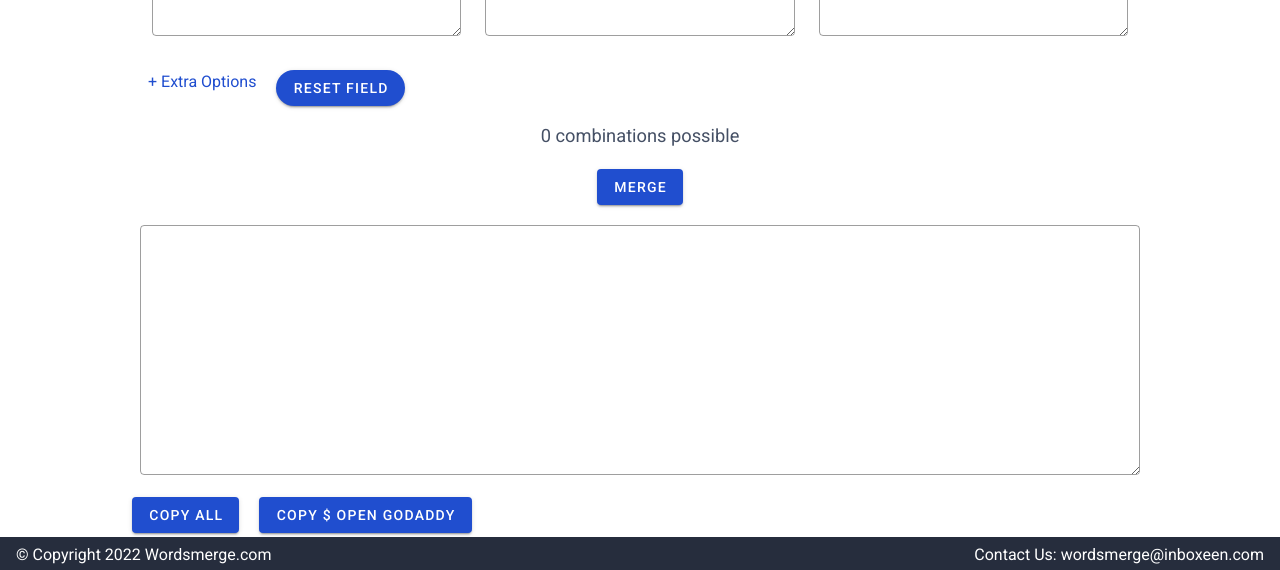
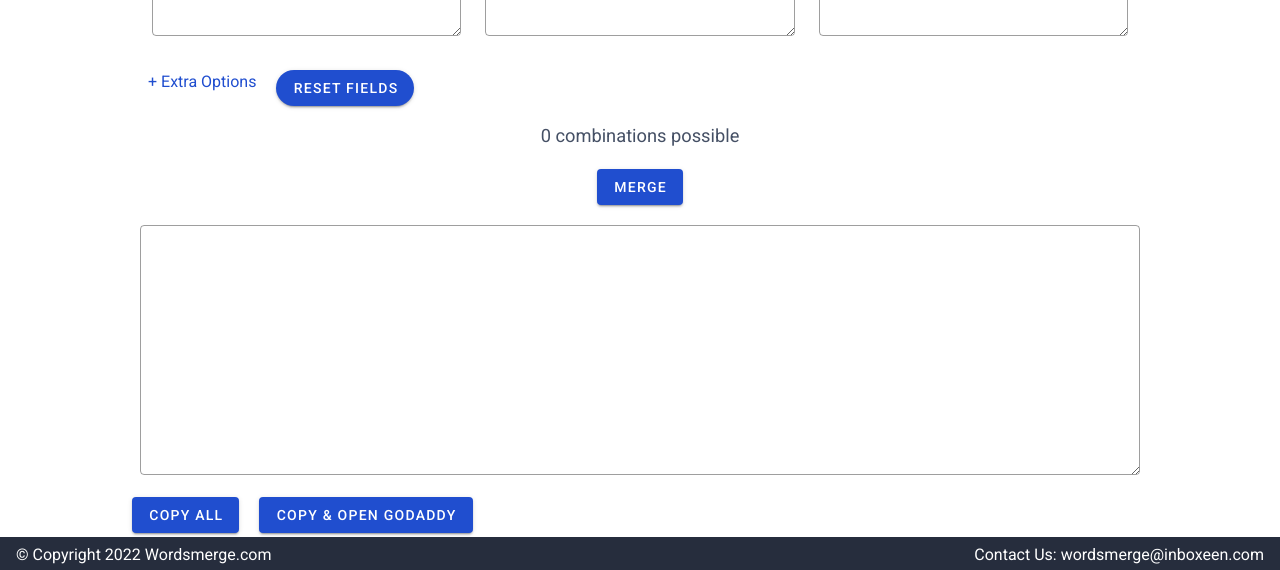
Before and after one commit to Mayo46/merge-words, a Nuxt app: page / in a window 1280 px wide. Shown: the part 442-1012 px from the top of the page. Built offline with nearby package versions, Linux system fonts and the light colour scheme.

Commit message:
Update index.vue

```diff
--- a/pages/index.vue
+++ b/pages/index.vue
@@ -64,7 +64,7 @@
     </v-container>
     <div class="featured-section">
       <p class="option-tag" @click="showOption=! showOption" > + Extra Options</p>
-      <v-btn class="ml-5" color="primary" rounded @click="reset">Reset Field</v-btn>
+      <v-btn class="ml-5" color="primary" rounded @click="reset">Reset Fields</v-btn>
     </div>
     <div v-show="showOption===true">
       <div class="featured-section mt-3">
@@ -110,7 +110,7 @@
     <v-textarea outlined rows="4" row-height="50" id="myInput"  v-model="combineText" height="250"></v-textarea>
     <div class="featured-section">
       <v-btn color="primary" @click="copy(false)">Copy All</v-btn>
-      <v-btn color="primary" class="ml-5" @click="copy(true)">Copy $ Open GoDaddy</v-btn>
+      <v-btn color="primary" class="ml-5" @click="copy(true)">Copy & Open GoDaddy</v-btn>
     </div>
   </div>
 </template>
```
